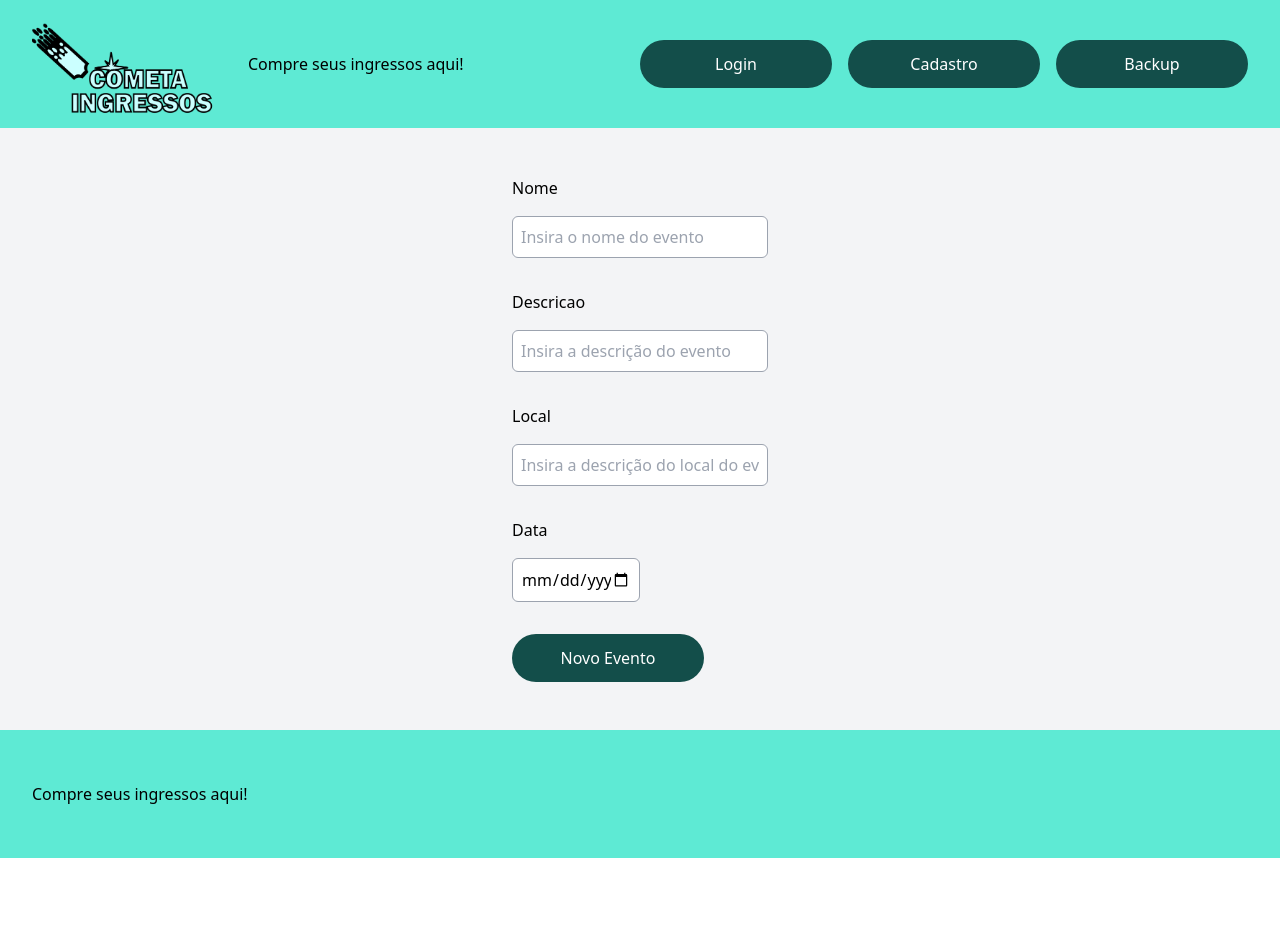
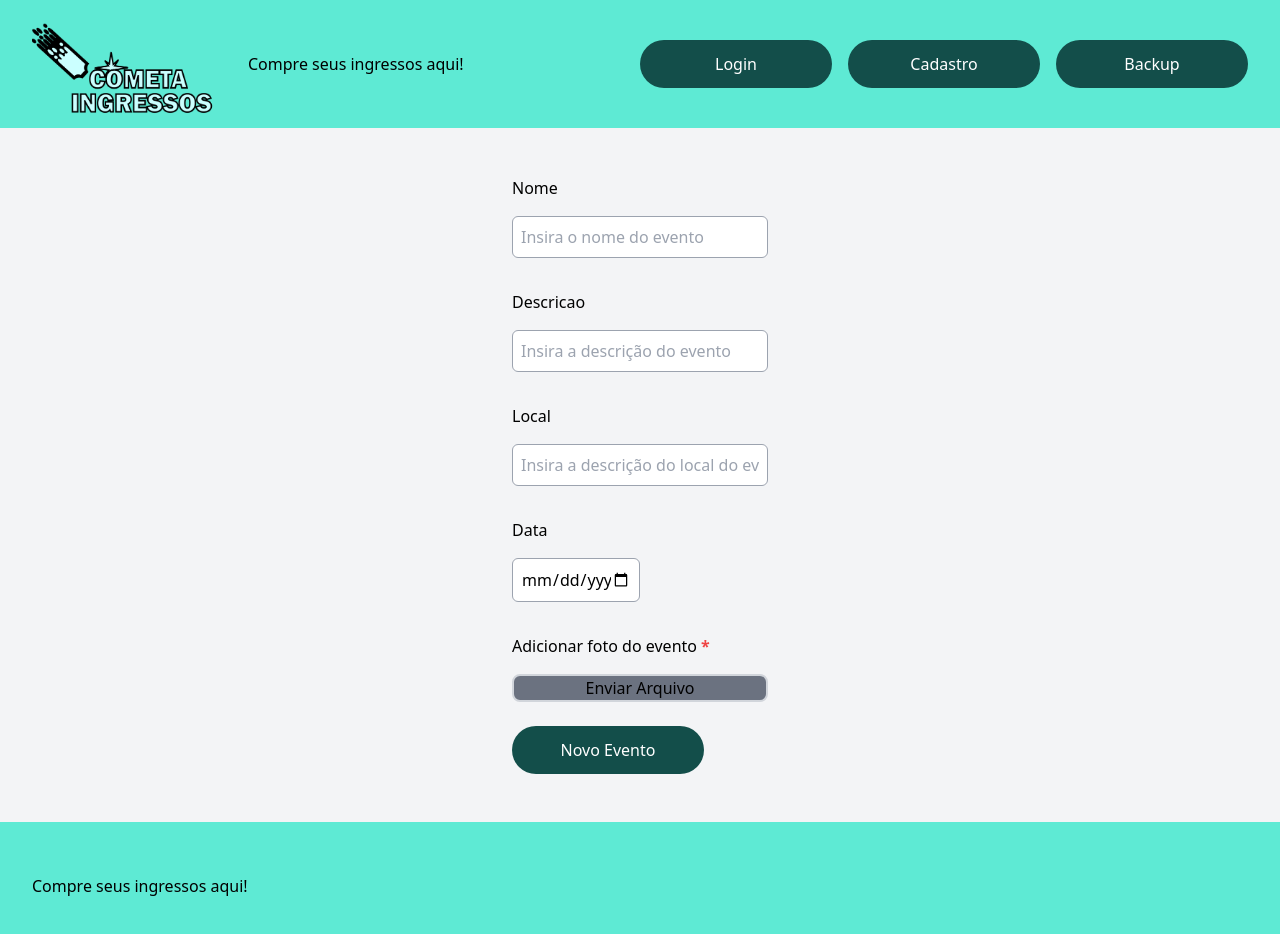
Before and after one commit to Yamazaki-Khaio/Cometa-Ingresso, a Next.js app in the folder ingressoscometa/: page /cadastro_evento in a window 1280 px wide. Shown: the top 934 px of the page. Before the commit the page ends 858 px from the top, so only its background shows below. Built offline with nearby package versions, Linux system fonts and the light colour scheme.

Commit message:
Criação de campo de envio de imagem de evento

```diff
--- a/ingressoscometa/src/components/CadastroEvento/Cadastro_Evento.tsx
+++ b/ingressoscometa/src/components/CadastroEvento/Cadastro_Evento.tsx
@@ -5,6 +5,7 @@ import CampoDataEvento from "./CampoDataEvento";
 import CampoHorarioEvento from "./CampoHorarioEvento";
 import { FormEventHandler, useState } from "react";
 import CampoLocalEvento from "./CampoLocalEvento";
+import CampoEnvioImagem from "./CampoEnviarImagem";
 
 interface FormData {
   nome: string,
@@ -71,6 +72,7 @@ return(
             <CampoDescricaoEvento value={formData.descricao} onChange={handleInputChange} name="descricao"/>
             <CampoLocalEvento value={formData.localEvento} onChange={handleInputChange} name="localEvento"/>
             <CampoDataEvento value={formData.dataEvento} onChange={handleInputChange} name="dataEvento"/>
+            <CampoEnvioImagem/>
             <BotaoSubmitEvento/>
             </form>
         </div>
--- /dev/null
+++ b/ingressoscometa/src/components/CadastroEvento/CampoEnviarImagem.tsx
@@ -0,0 +1,23 @@
+import { useState } from "react";
+
+export default function CampoEnvioImagem(props:any){
+    const [imagem,setImagem] = useState("");
+
+    function handleImagechange (event: React.ChangeEvent<HTMLInputElement>){
+        setImagem(event.target.value);
+    }
+
+    return(
+        <div>
+            <div className="flex w-288 h-31 pb-4 left-745 top-1288">
+                <p className="font-poppins font-normal text-22 leading-182 text-right ">Adicionar foto do evento</p>
+                <p className="font-poppins font-normal text-red-500 text-right mx-1 text-22 leading-182"><b>*</b></p>
+            </div>
+            <div className="pb-6">
+                <label htmlFor="arquivo" className="block box-border  w-100 h-5 text-center left-760 top-33 bg-gray-500 border-2 border-gray-300 rounded-lg pb-6">Enviar Arquivo</label>
+                <input type="file" id="arquivo" name="arquivo" className="hidden" onChange={handleImagechange}></input>
+            </div>
+        </div>
+
+    )
+}
```
